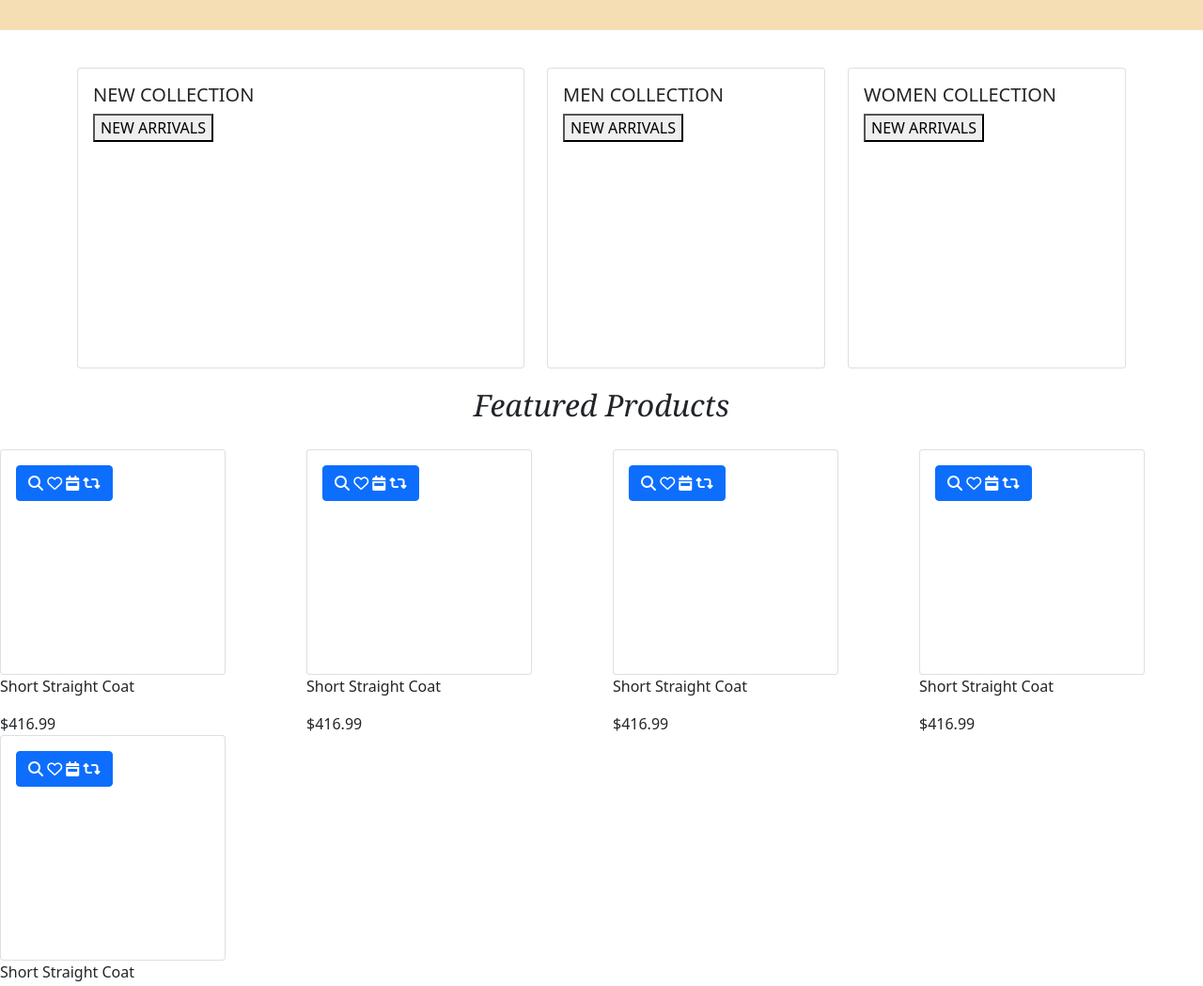
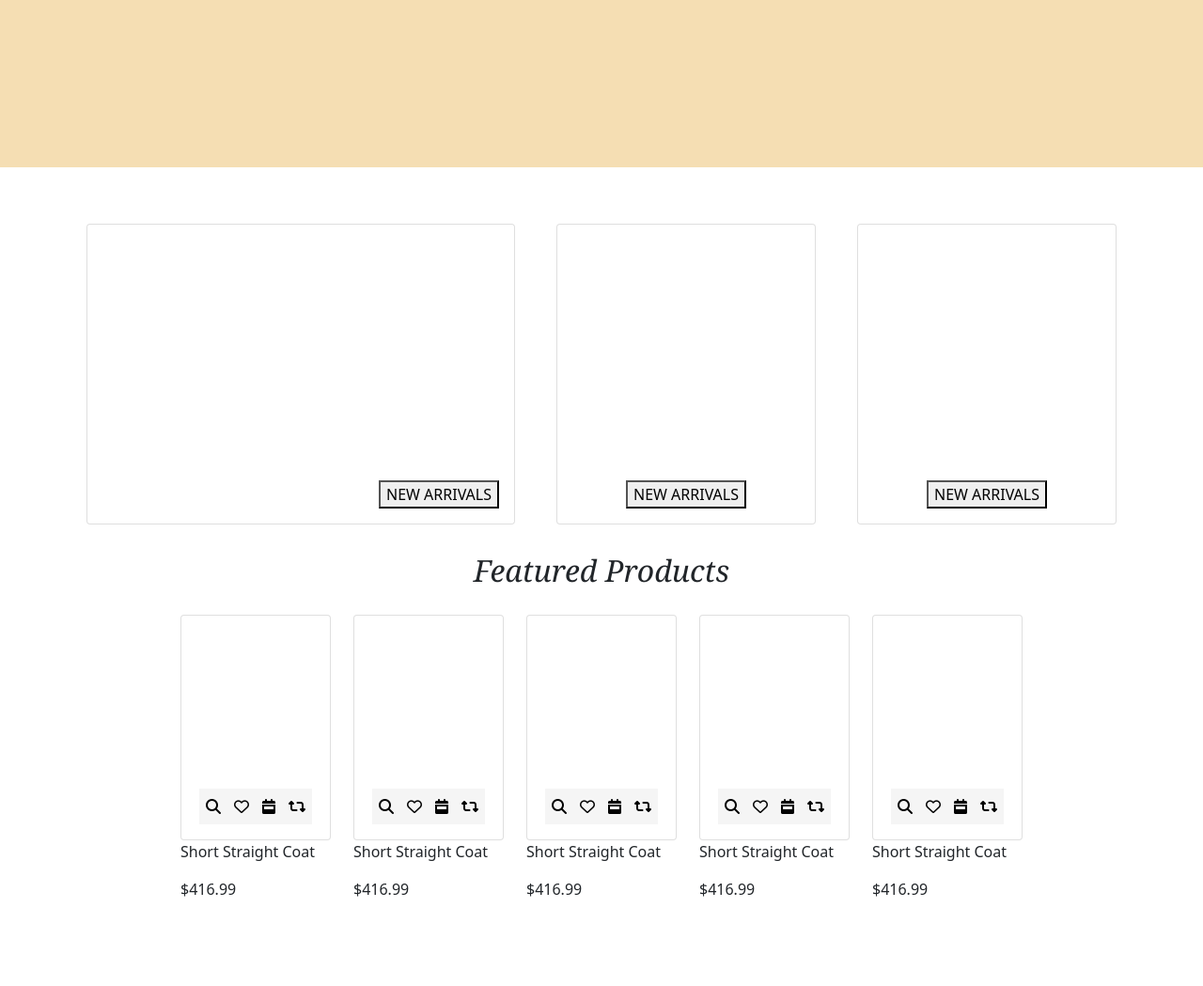
Before and after one commit to olatorera/sid_ass1, a plain HTML site: page index.html in a window 1280 px wide. Shown: the part 620-1669 px from the top of the page at 94% size. Drawn offline with nearby package versions, Linux system fonts and the light colour scheme.

Commit message:
style improvement

```diff
--- a/index.html
+++ b/index.html
@@ -12,14 +12,9 @@
     <title>ASSESTMENT 1</title>
   </head>
   <body>
-    <div class="stickybar">
-        <nav class="navbar sticky-top navbar-expand-lg navbar-dark bg-dark">
-            <div class="container-fluid">
-              <button class="navbar-toggler" type="button" data-bs-toggle="collapse" data-bs-target="#navbarScroll" aria-controls="navbarScroll" aria-expanded="false" aria-label="Toggle navigation">
-                <span class="navbar-toggler-icon"></span>
-              </button>
-              <div class="collapse navbar-collapse" id="navbarScroll">
-                <ul class="navbar-nav me-auto my-2 my-lg-0 navbar-nav-scroll" style="--bs-scroll-height: 100px;">
+    <!-- <div class="stickybar"> -->
+      <nav class="navbar align-items-end navbar-expand-lg navbar-dark bg-dark px-5">
+        <ul class="navbar-nav me-auto flex-row my-2 my-lg-0 navbar-nav-scroll">
           <li class="nav-item">
             <a class="nav-link active" aria-current="page" href="#">ABOUT US</a>
           </li>
@@ -51,63 +46,56 @@
             </li>
           </ul>
         </div>
+      </nav>
+    <!-- </div> -->
+    <!-- <br> -->
+    <nav class="navbar sticky-top navbar-expand-lg navbar-light bg-light px-5"><!--navbar 2-->
+      <div class="container-fluid d-flex justify-content-between">
+
+        <a href="#" class="navbar-brand text-white py-2 px-5 bg-secondary">LOGO</a>
+        <button class="navbar-toggler" type="button" data-bs-toggle="collapse" data-bs-target="#navbarTogglerDemo01" aria-controls="navbarTogglerDemo01" aria-expanded="false" aria-label="Toggle navigation">
+        <span class="navbar-toggler-icon"></span>
+        </button>
+        <div class="collapse navbar-collapse" id="navbarTogglerDemo01">
+          <div class="d-flex justify-content-between flex-wrap w-100">
+            <ul class="navbar-nav mb-2 mb-lg-0 flex-wrap d-flex ">
+              <li class="nav-item px-3">
+                <a class="nav-link active" aria-current="page" href="#">Home</a>
+              </li>
+              <li class="nav-item px-3">
+                <a class="nav-link" href="#">Men</a>
+              </li>
+              <li class="nav-item px-3">
+                <a class="nav-link" href="#">Women</a>
+              </li>
+              <li class="nav-item px-3">
+                <a class="nav-link" href="#">Shop</a>
+              </li>
+              <li class="nav-item px-3">
+                <a class="nav-link" href="#">Product</a>
+              </li>
+              <li class="nav-item px-3">
+                <a class="nav-link" href="#">Page</a>
+              </li>
+              <li class="nav-item px-3">
+                <a class="nav-link" href="#">Contact</a>
+              </li>
+              <li class="nav-item px-3">
+                <a class="nav-link" href="#">Blog</a>
+              </li>
+            </ul>
+            <div class="d-flex flex-row align-items-center">
+              <ul class="navbar-nav mb-2 mb-lg-0">
+                <li class="nav-item"><a class="nav-link" href="#">Sign In</a></li>
+              </ul>
+              <i class="fas fa-search px-3"></i>
+              <i class="far fa-heart px-3"></i>
+              <i class="far fa-envelope-open px-3"></i>
+            </div>
+          </div>
         </div>
       </div>
     </nav>
-    </div>
-    <br>
-    <div class="navbar"><!--navbar 2-->
-        <a href="#" class="btn btn-primary">LOGO</a>
-        <nav class="navbar navbar-expand-lg navbar-light bg-light ">
-            <div class="container-fluid justify-content-around">
-              <button class="navbar-toggler" type="button" data-bs-toggle="collapse" data-bs-target="#navbarSupportedContent" aria-controls="navbarSupportedContent" aria-expanded="false" aria-label="Toggle navigation">
-                <span class="navbar-toggler-icon"></span>
-              </button>
-              <div class="collapse navbar-collapse" id="navbarSupportedContent">
-                <ul class="navbar-nav me-auto mb-2 mb-lg-0">
-                  <li class="nav-item">
-                    <a class="nav-link active" aria-current="page" href="#">Home</a>
-                  </li>
-                  <li class="nav-item">
-                    <a class="nav-link" href="#">Men</a>
-                  </li>
-                  <li class="nav-item">
-                    <a class="nav-link" href="#">Women</a>
-                  </li>
-                  <li class="nav-item">
-                    <a class="nav-link" href="#">Shop</a>
-                  </li>
-                  <li class="nav-item">
-                    <a class="nav-link" href="#">Product</a>
-                  </li>
-                  <li class="nav-item">
-                    <a class="nav-link" href="#">Page</a>
-                  </li>
-                  <li class="nav-item">
-                    <a class="nav-link" href="#">Contact</a>
-                  </li>
-                  <li class="nav-item">
-                    <a class="nav-link" href="#">Blog</a>
-                  </li>
-                  <li class="nav-item">
-                    <a class="nav-link" href="#">Sign In</a>
-                  </li>
-                  </li>
-                </ul>
-              </div>
-            </div>
-          </nav>
-
-        <div class="d-flex"><!--left handside-->
-            <ul class="navbar-nav me-auto mb-2 mb-lg-0">
-                <li class="nav-item">
-                    <a class="nav-link" href="#">Sign In</a>
-                  </li>
-        </div>
-            <i class="fas fa-search"></i>
-            <i class="far fa-heart"></i>
-            <i class="far fa-envelope-open"></i>
-    </div>
     <div class="body1">
         <h1>Enjoy This </h1>
         <h1>Winter Trend</h1>
@@ -119,9 +107,9 @@
       <div class="row parent1">
         <div class="col col1">
           <div class="new-arri">
-                            <div class="card" style=" height: 20em;" >
+            <div class="card" >
                 <div class="card-body">
-                                  <h5 class="card-title">NEW COLLECTION</h5>
+                  <!-- <h5 class="card-title">NEW COLLECTION</h5> -->
                   <button>NEW ARRIVALS</button>
                 </div>
             </div>
@@ -129,9 +117,9 @@
         </div>
         <div class="col col2 ">
           <div class=" men ">
-                            <div class="card" style="height: 20em; ">
+            <div class="card">
                 <div class="card-body">
-                                  <h5 class="card-title">MEN COLLECTION</h5>
+                  <!-- <h5 class="card-title">MEN COLLECTION</h5> -->
                   <button>NEW ARRIVALS</button>
                 </div>
             </div>
@@ -139,9 +127,9 @@
           </div>
           <div class="col col2">
             <div class=" women">
-                            <div class="card" style="height: 20em;">
+              <div class="card">
                 <div class="card-body">
-                                  <h5 class="card-title">WOMEN COLLECTION</h5>
+                  <!-- <h5 class="card-title">WOMEN COLLECTION</h5> -->
                   <button>NEW ARRIVALS</button>
                 </div>
               </div>
@@ -150,79 +138,77 @@
       </div>
     </div>
     <h2>Featured Products</h2>
-    <div class="col d-flex"><!--section2-->
-        <div class="conten">
-            <div class="row"><!--row-->
-                <div class="col">
-                    <div class="card" style="width: 15rem; height: 15rem;">
+    <div class="col d-flex justify-content-center"><!--section2-->
+        <div class="row "><!--row-->
+          <div class="col col3">
+            <div class="card">
               <div class="card-body">
-                          <a href="#" class="btn btn-primary">
-                            <i class="fas fa-search"></i>
-                            <i class="far fa-heart"></i>
-                            <i class="fas fa-calendar-week"></i>
-                            <i class="fas fa-retweet"></i>
-                        </a>
+                <span class="btn-group">
+                  <a href="#"><i class="fas fa-search"></i></a>
+                  <a href="#"><i class="far fa-heart"></i></a>
+                  <a href="#"><i class="fas fa-calendar-week"></i></a>
+                  <a href="#"><i class="fas fa-retweet"></i></a>
+                </span>
               </div>
             </div>
             <p>Short Straight Coat</p>
             <span class="cart-price cart-column">$416.99</span>
           </div>
-                        <div class="col">
-                    <div class="card" style="width: 15rem; height: 15rem;">
+          <div class="col col3">
+            <div class="card">
               <div class="card-body">
-                          <a href="#" class="btn btn-primary">
-                            <i class="fas fa-search"></i>
-                            <i class="far fa-heart"></i>
-                            <i class="fas fa-calendar-week"></i>
-                            <i class="fas fa-retweet"></i>
-                        </a>
+                <span class="btn-group">
+                  <a href="#"><i class="fas fa-search"></i></a>
+                  <a href="#"><i class="far fa-heart"></i></a>
+                  <a href="#"><i class="fas fa-calendar-week"></i></a>
+                  <a href="#"><i class="fas fa-retweet"></i></a>
+                </span>
               </div>
             </div>
             <p>Short Straight Coat</p>
             <span class="cart-price cart-column">$416.99</span>
           </div>
-                    <div class="col">
-                        <div class="card" style="width: 15rem; height: 15rem;">
+          <div class="col col3">
+            <div class="card">
               <div class="card-body">
-                                <a href="#" class="btn btn-primary">
-                                    <i class="fas fa-search"></i>
-                                    <i class="far fa-heart"></i>
-                                    <i class="fas fa-calendar-week"></i>
-                                    <i class="fas fa-retweet"></i>
-                                </a>
+                <span class="btn-group">
+                  <a href="#"><i class="fas fa-search"></i></a>
+                  <a href="#"><i class="far fa-heart"></i></a>
+                  <a href="#"><i class="fas fa-calendar-week"></i></a>
+                  <a href="#"><i class="fas fa-retweet"></i></a>
+                </span>
               </div>
             </div>
             <p>Short Straight Coat</p>
             <span class="cart-price cart-column">$416.99</span>
           </div>
-                    <div class="col">
-                        <div class="card" style="width: 15rem; height: 15rem;">
+          <div class="col col3">
+            <div class="card">
               <div class="card-body">
-                                <a href="#" class="btn btn-primary">
-                                    <i class="fas fa-search"></i>
-                                    <i class="far fa-heart"></i>
-                                    <i class="fas fa-calendar-week"></i>
-                                    <i class="fas fa-retweet"></i>
-                                </a>
+                <span class="btn-group">
+                  <a href="#"><i class="fas fa-search"></i></a>
+                  <a href="#"><i class="far fa-heart"></i></a>
+                  <a href="#"><i class="fas fa-calendar-week"></i></a>
+                  <a href="#"><i class="fas fa-retweet"></i></a>
+                </span>
               </div>
             </div>
             <p>Short Straight Coat</p>
             <span class="cart-price cart-column">$416.99</span>
           </div>
-                    <div class="col">
-                        <div class="card" style="width: 15rem; height: 15rem;">
+          <div class="col col3">
+            <div class="card">
               <div class="card-body">
-                                <a href="#" class="btn btn-primary">
-                                    <i class="fas fa-search"></i>
-                                    <i class="far fa-heart"></i>
-                                    <i class="fas fa-calendar-week"></i>
-                                    <i class="fas fa-retweet"></i>
-                                </a>
+                <span class="btn-group">
+                  <a href="#"><i class="fas fa-search"></i></a>
+                  <a href="#"><i class="far fa-heart"></i></a>
+                  <a href="#"><i class="fas fa-calendar-week"></i></a>
+                  <a href="#"><i class="fas fa-retweet"></i></a>
+                </span>
               </div>
             </div>
             <p>Short Straight Coat</p>
             <span class="cart-price cart-column">$416.99</span>
-                    </div>
           </div>
         </div>
     </div>
--- a/style.css
+++ b/style.css
@@ -6,7 +6,14 @@ body{
     background-color: wheat;
     text-align: center;
     padding-top:20px ;
+    height: 85vh;
+    display: flex;
+    justify-content: center;
+    align-items: center;
+    flex-direction: column;
+    margin-bottom: 50px;
 }
+
 h2{
     text-align: center;
     font-family: Georgia, 'Times New Roman', Times, serif;
@@ -14,16 +21,62 @@ h2{
     padding-top: 20px;
     padding-bottom: 20px;
 }
+
 .col1{
-    min-width: 500px;
+    flex-grow: 2;
 }
 .col2{
-    min-width: 200px;
+    flex-grow: 1;
 }
-.container{
-    padding-top: 40px;
-    align-content: center;
+.col3{
+    flex-grow: 1;
 }
+
+.col1, .col2 {
+    min-width: 300px;
+    margin: 10px;
+}
+
+.col1 .card, .col2 .card {
+    height: 20em;
+}
+
+.col1 .card-body, .col2 .card-body {
+    display: flex;
+}
+
+.col1 button, .col2 button {
+    margin: 0 auto;
+    margin-top: auto;
+}
+
+.col1 button{
+    margin-right: 0;
+    margin-left: auto;
+}
+
+.col3 .card{
+    width: 10rem;
+    height: 15rem;
+}
+.col3 .card-body{
+    display: flex;
+}
+.col3 .card-body span{
+    margin: 0 auto;
+    margin-top: auto;
+}
+
+.col3 span a {
+    padding: 7px;
+    background: whitesmoke;
+    color: black;
+}
+.col3 span a:hover {
+    color: whitesmoke;
+    background: black;
+}
+
 .tp{
     padding-left: 900px;
     text-decoration: underline;
```
Lines whose indentation alone changed are shown as unchanged.
